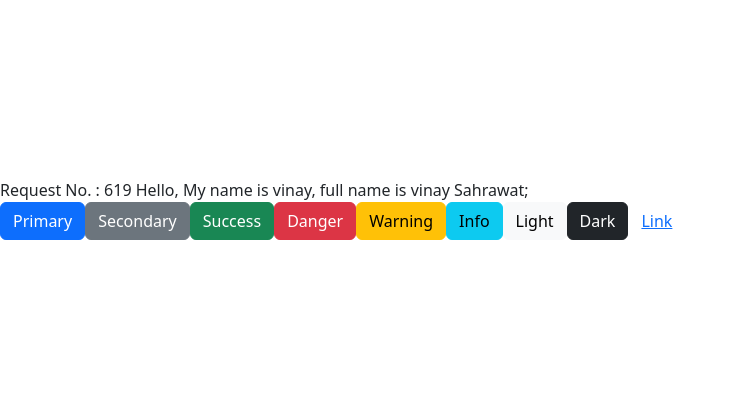
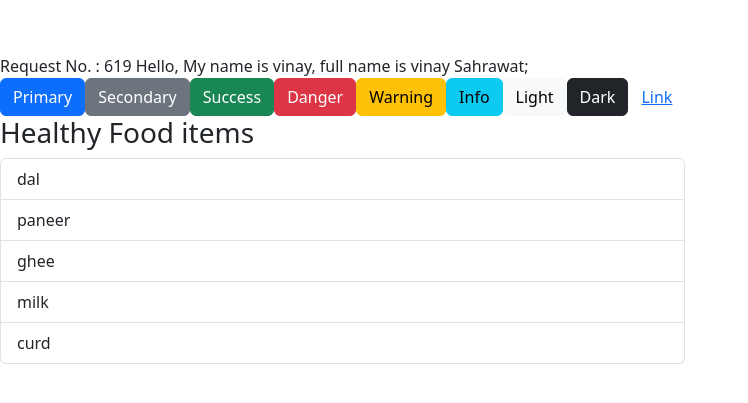
Before and after one commit to sahrawatvinay/React, a React (Vite) app in the folder first-react-app/: page / in a window 1280 px wide. Shown: the part 183-586 px from the top of the page, without its empty margins (0-748 px from the left). Built offline with nearby package versions, Linux system fonts and the light colour scheme.

Commit message:
conditional rendering

```diff
--- a/first-react-app/src/App.jsx
+++ b/first-react-app/src/App.jsx
@@ -1,15 +1,17 @@
 import BootstrapElements from "./components/BootstrapElements";
+import HealthyFood from "./components/ConditionalRendering";
 
 function App() {
   let name = "vinay";
   let numbr = 619;
   let getFullName = (lastName) => {
     return name + " " + lastName;
-  }
+  };
 
   return <p>
     Request No. : {numbr} Hello, My name is {name}, full name is {getFullName("Sahrawat")}; <br />
     <BootstrapElements></BootstrapElements>
+    <HealthyFood></HealthyFood>
   </p>
 }
 
--- /dev/null
+++ b/first-react-app/src/components/ConditionalRendering.jsx
@@ -0,0 +1,18 @@
+function HealthyFood() {
+    //let food = [];
+    let food = ["dal", "paneer", "ghee", "milk", "curd"];
+
+    return (
+        <>
+            <h3>Healthy Food items</h3>
+            {food.length === 0 && <p>I am hungry.</p>}
+            <ul className="list-group">
+                {food.map((item) =>
+                    <li className="list-group-item">{item}</li>
+                )}
+            </ul>
+        </>
+    );
+}
+
+export default HealthyFood;
```
